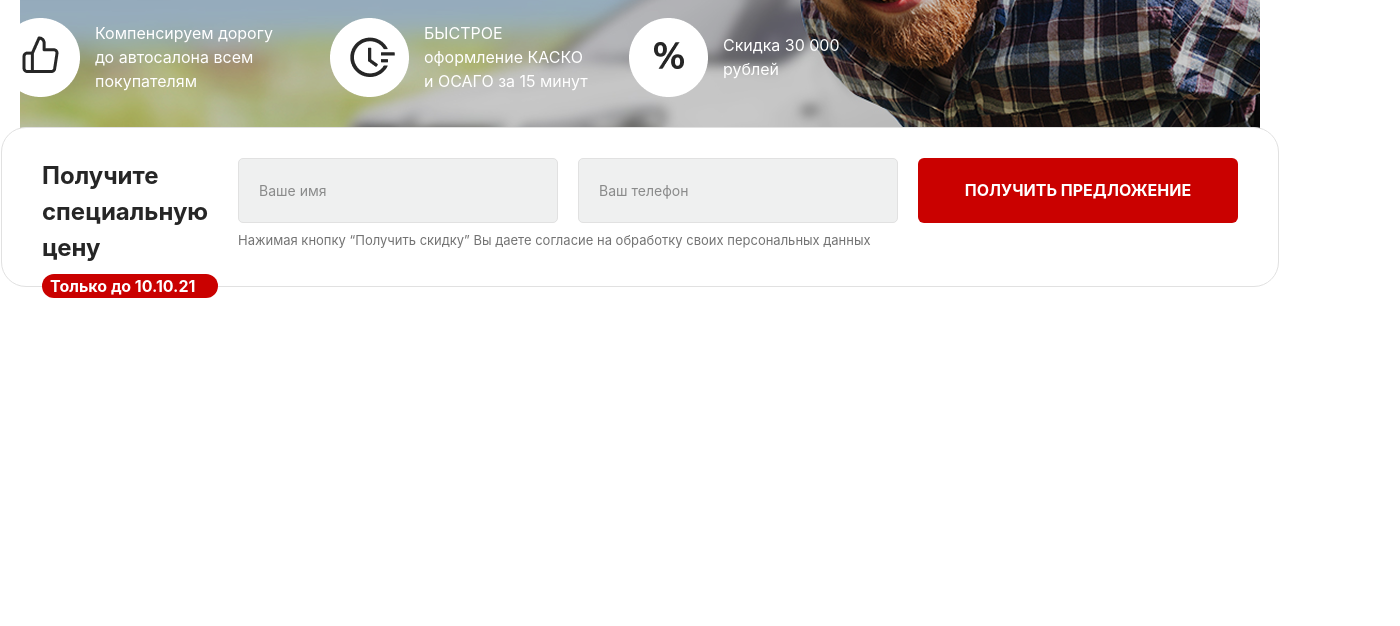
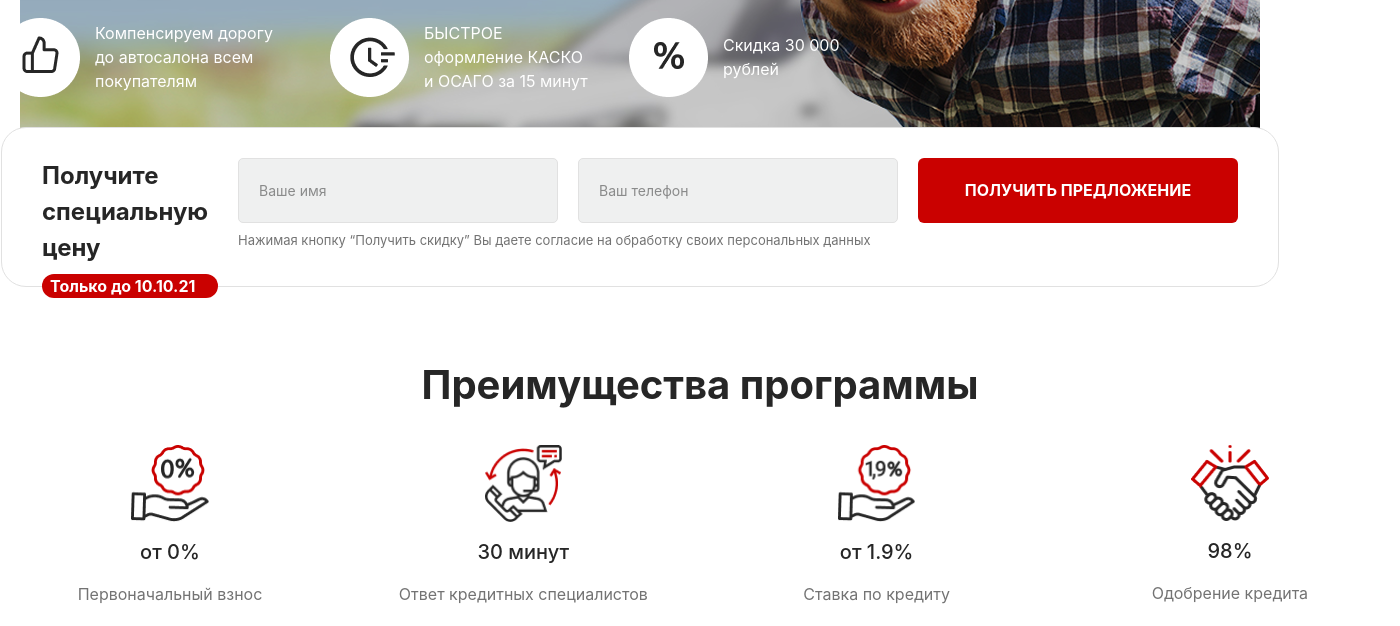
Before and after one commit to allastar09/smert, a website: page src/page 5.html in a window 1280 px wide. Shown: the part 605-1231 px from the top of the page, 1400 px wide, since content can reach past the window. Before the commit the page ends 903 px from the top, so only its background shows below. Drawn offline with nearby package versions, Linux system fonts and the light colour scheme; files that its build step writes are made by us from their sources.

Commit message:
2nd section

```diff
--- a/src/page 5.html
+++ b/src/page 5.html
@@ -124,6 +124,32 @@
                 </div>
             </div>
         </section>
+
+        <section class="w-full p-5 lg:w-[1400px] flex flex-col gap-[30px] m-auto mt-[100px] items-center text-center">
+            <h1 class="text-[30px] lg:text-[40px] font-bold text-[#262626]">Преимущества программы</h1>
+            <div class="w-full flex flex-wrap justify-between gap-5">
+                <div class="w-[140px] lg:w-[300px] h-auto flex flex-col items-center text-center gap-[15px]">
+                    <img class="w-[46.34px] lg:w-[77.66px]" src="./images/Group (7).png" alt="">
+                    <p class="text-[16px] lg:text-[20px] font-medium text-[#262626]"> от 0%</p>
+                    <p class="text-[12px] lg:text-[16px] text-[#737373]">Первоначальный взнос</p>
+                </div>
+                <div class="w-[140px] lg:w-[300px] h-auto flex flex-col items-center text-center gap-[15px]">
+                    <img class="w-[46.34px] lg:w-[77.66px]" src="./images/Group (8).png" alt="">
+                    <p class="text-[16px] lg:text-[20px] font-medium text-[#262626]"> 30 минут</p>
+                    <p class="text-[12px] lg:text-[16px] text-[#737373]">Ответ кредитных специалистов </p>
+                </div>
+                <div class="w-[140px] lg:w-[300px] h-auto flex flex-col items-center text-center gap-[15px]">
+                    <img class="w-[46.34px] lg:w-[77.66px]" src="./images/Group (9).png" alt="">
+                    <p class="text-[16px] lg:text-[20px] font-medium text-[#262626]"> от 1.9%</p>
+                    <p class="text-[12px] lg:text-[16px] text-[#737373]">Ставка по кредиту </p>
+                </div>
+                <div class="w-[140px] lg:w-[300px] h-auto flex flex-col items-center text-center gap-[15px]">
+                    <img class="w-[46.34px] lg:w-[77.66px]" src="./images/Frame (12).png" alt="">
+                    <p class="text-[16px] lg:text-[20px] font-medium text-[#262626]"> 98%</p>
+                    <p class="text-[12px] lg:text-[16px] text-[#737373]">Одобрение кредита </p>
+                </div>
+            </div>
+        </section>
     </main>
 </body>
 </html>
```
Also changed, not shown: src/images/Frame (12).png (added), src/images/Group (7).png (added), src/images/Group (8).png (added), src/images/Group (9).png (added).
